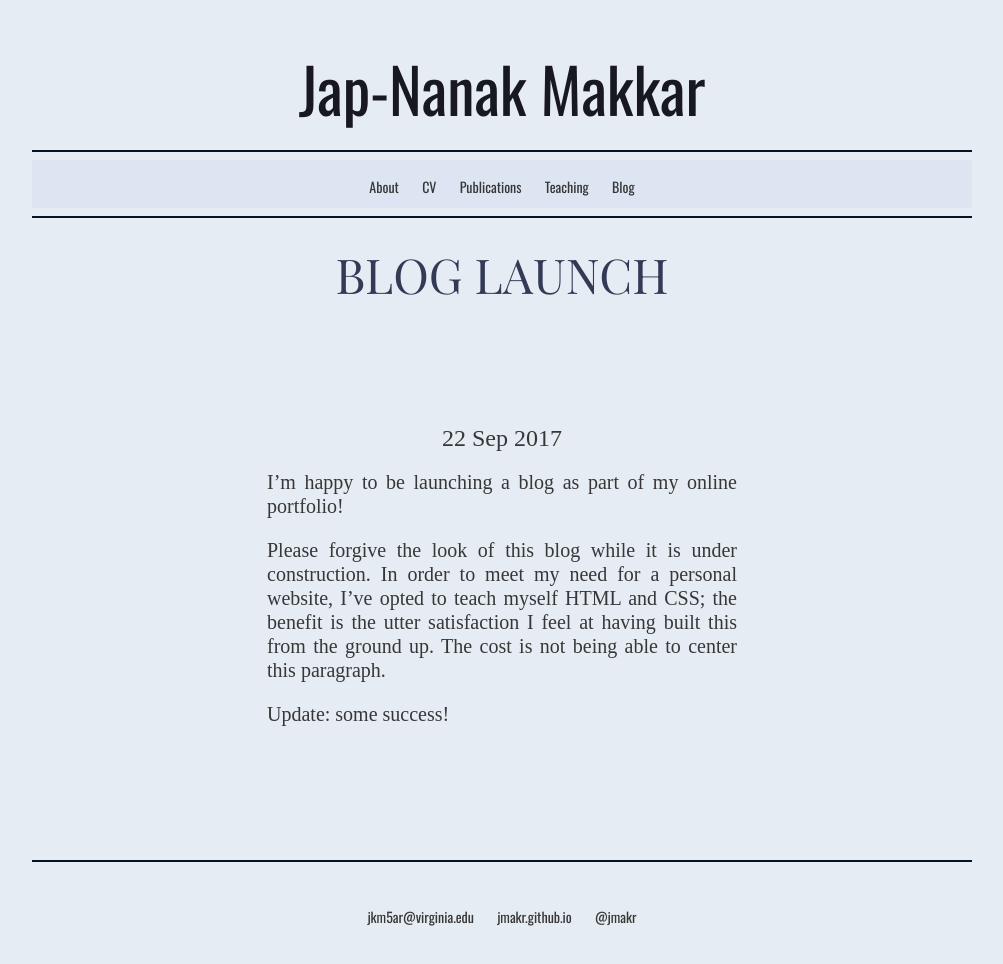
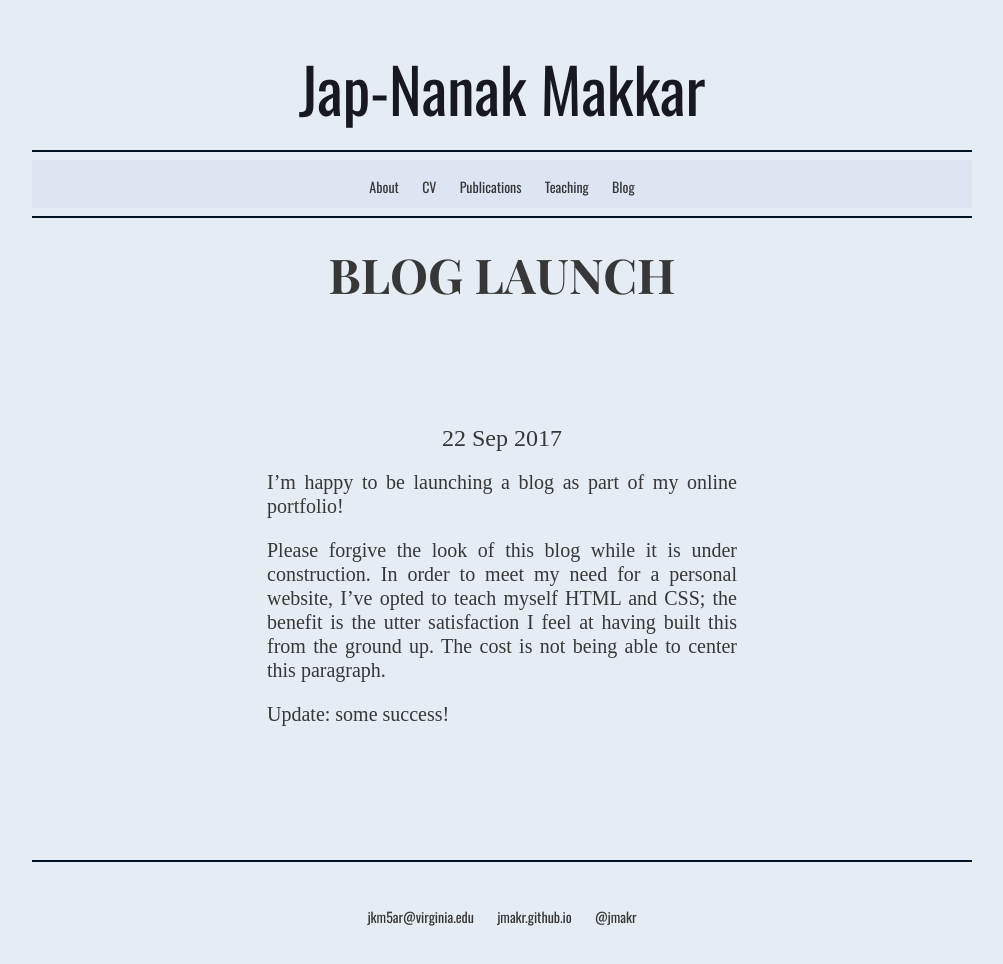
Before and after one commit to jmakr/jmakr.github.io, a Jekyll site: the page built from _posts/2017-09-22-Blog-Launch.md, in a window 1280 px wide. Shown: the whole page, without its empty margins (138-1141 px from the left). Built offline with Jekyll 4.4.1, drawn with Linux system fonts in a browser that asks for light colours; some web fonts are replaced.

Commit message:
Update main.css

```diff
--- a/css/main.css
+++ b/css/main.css
@@ -202,7 +202,7 @@
 
 
 p {
-    font-family: Quattrocento, "Century Schoolbook", serif;
+    font-family: Fauna One, serif;
     font-weight: 400;
     font-size: 20px;
     line-height: 24px;
@@ -299,10 +299,11 @@
 
     position: relative;
     font-family: Playfair Display;
+	font-weight: 700;
     font-size: 48px;
     line-height:2.0;
 
-    color: #333a56; /* vermillion */
+    color:#373737;  /* charcoal  */
    border: 2px green;
 
 }
```
